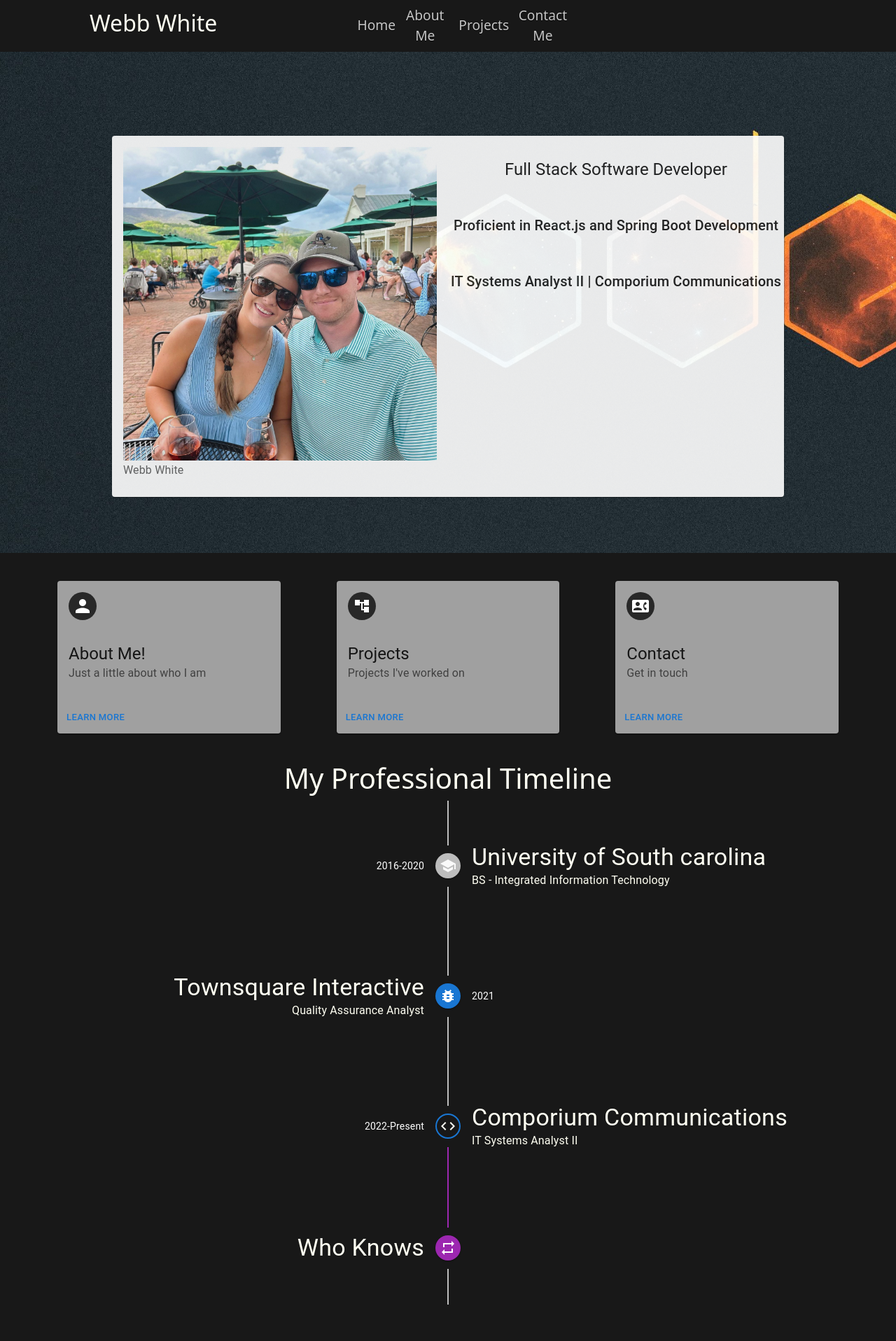
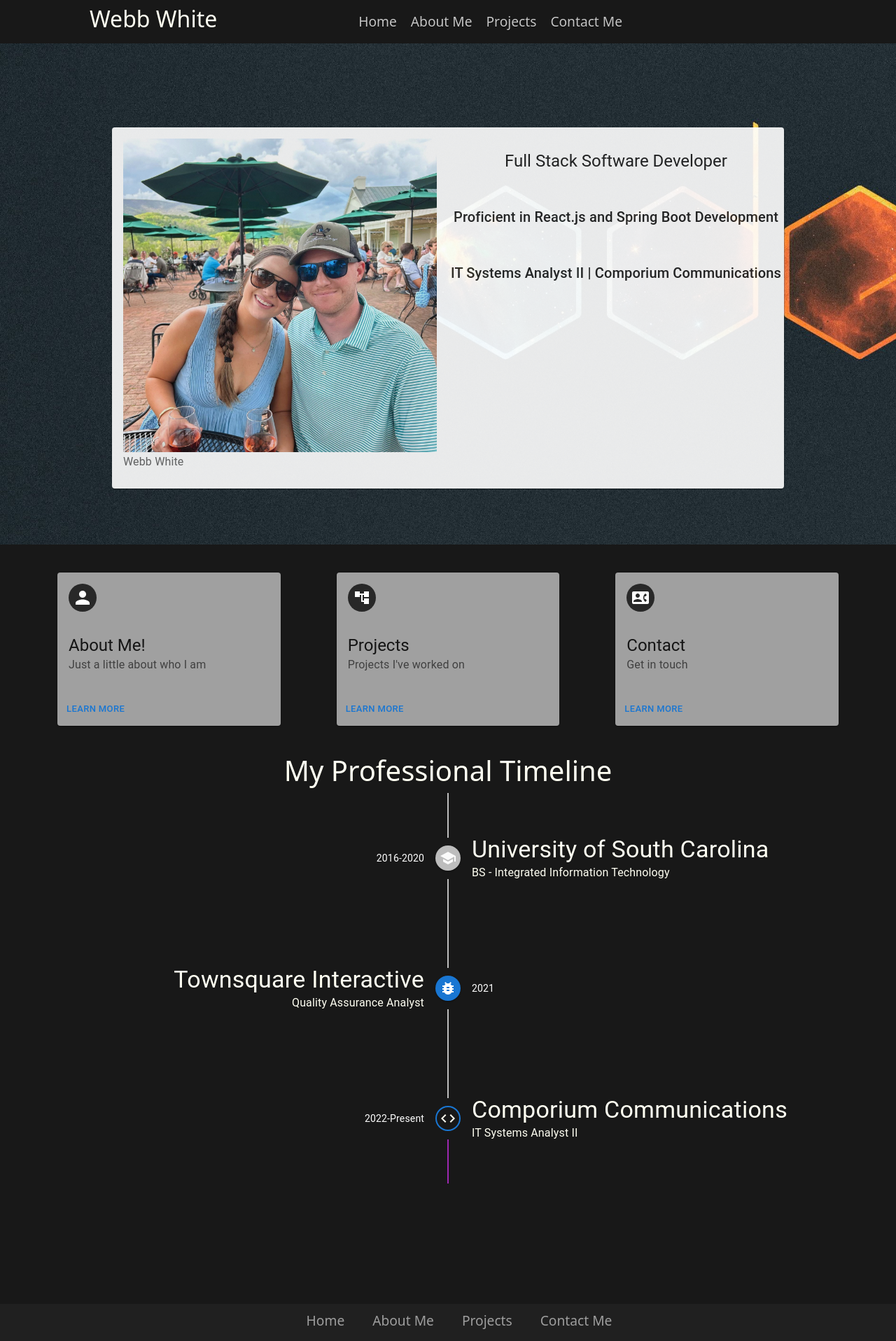
Before and after one commit to Webbwhite98/webbwhite, a React (Create React App) app: page / in a window 1280 px wide. Shown: the top 1916 px of the page at 70% size. Built offline with nearby package versions, Linux system fonts and the light colour scheme.

Commit message:
fixing nav items in header & footer

```diff
--- a/src/App.css
+++ b/src/App.css
@@ -47,10 +47,10 @@ li {
   list-style-type: none; /* Hide the default marker */
 }
 
-.menu__link {
+.menu__link-header {
   font-size: 1.2rem;
   color: white;
-  /*margin: 0 10px;*/
+  margin: 0 10px;
   display: inline-block;
   transition: 0.5s;
   text-decoration: none;
--- a/src/components/navigation/Footer.jsx
+++ b/src/components/navigation/Footer.jsx
@@ -14,10 +14,10 @@ const Footer=()=>{
             {/*</div>*/}
 
             <ul className="menu">
-                <li className="nav-item"><NavLink to={"/"} className={'menu__link'} exact={true}>Home</NavLink></li>
-                <li className="menu__item"><NavLink to={"/about"} className={'menu__link'} exact={true}>About Me</NavLink></li>
-                <li className="menu__item"><NavLink to={"/projects"} className={'menu__link'} exact={true}>Projects</NavLink></li>
-                <li className="menu__item"><NavLink to={"/contact"} className={'menu__link'} exact={true}>Contact Me</NavLink></li>
+                <li className="menu__link-header"><NavLink to={"/"} className={'menu__link-header'} exact={true}>Home</NavLink></li>
+                <li className="menu__link-header"><NavLink to={"/about"} className={'menu__link-header'} exact={true}>About Me</NavLink></li>
+                <li className="menu__link-header"><NavLink to={"/projects"} className={'menu__link-header'} exact={true}>Projects</NavLink></li>
+                <li className="menu__link-header"><NavLink to={"/contact"} className={'menu__link-header'} exact={true}>Contact Me</NavLink></li>
 
 
 
--- a/src/components/navigation/Header.jsx
+++ b/src/components/navigation/Header.jsx
@@ -20,7 +20,7 @@ const Header =()=>{
 
 
                 {/*<img onClick={()=>navigate(`/`)} className={"navbar-brand"}  alt={'logo'}/>*/}
-                <div style={{paddingLeft:'10vw'}}>
+                <div style={{paddingLeft:'10vw'}}  onClick={()=>navigate(`/`)}>
                     <h2>Webb White</h2>
                 </div>
 
@@ -28,7 +28,7 @@ const Header =()=>{
                 <div className={'navbar-nav-scroll'} style={{paddingLeft:'15vw'}}>
                     <ul className={'nav justify-content-end'}>
                         <li className={'nav-item'}>
-                            <NavLink to={"/"} className={'menu__link'} exact={true}>Home</NavLink>
+                            <NavLink to={"/"} className={'menu__link-header'} exact={true}>Home</NavLink>
                         </li>
                     </ul>
                 </div>
@@ -36,7 +36,7 @@ const Header =()=>{
                 <div className={'navbar-nav-scroll'}>
                     <ul className={'nav justify-content-end'}>
                         <li className={'nav-item'}>
-                            <NavLink to={"/about"} className={'menu__link'} exact={true}>About Me</NavLink>
+                            <NavLink to={"/about"} className={'menu__link-header'} exact={true}>About Me</NavLink>
                         </li>
                     </ul>
                 </div>
@@ -45,14 +45,14 @@ const Header =()=>{
                 <div className={'navbar-nav-scroll'}>
                     <ul className={'nav justify-content-end'}>
                         <li className={'nav-item'}>
-                            <NavLink to={"/projects"} className={'menu__link'} exact={true}>Projects</NavLink>
+                            <NavLink to={"/projects"} className={'menu__link-header'} exact={true}>Projects</NavLink>
                         </li>
                     </ul>
                 </div>
                 <div className={'navbar-nav-scroll'}>
                     <ul className={'nav justify-content-end'}>
                         <li className={'nav-item'}>
-                            <NavLink to={"/contact"} className={'menu__link'} exact={true}>Contact Me</NavLink>
+                            <NavLink to={"/contact"} className={'menu__link-header'} exact={true}>Contact Me</NavLink>
                         </li>
                     </ul>
                 </div>
@@ -66,7 +66,7 @@ const Header =()=>{
 
                     {mobileNavOpen ?
                         <nav className="mobile-nav">
-                           <div style={{paddingTop:'1vh', paddingLeft:'10vw'}}>
+                           <div style={{paddingTop:'1vh', paddingLeft:'10vw'}}  onClick={()=>{navigate(`/`);setMobileNavOpen(!mobileNavOpen)}}>
                                <h2>Webb White</h2>
                            </div>
                             <ul>
--- a/src/components/other/WebbTimeLine.jsx
+++ b/src/components/other/WebbTimeLine.jsx
@@ -42,7 +42,7 @@ const WebbTimeLine=()=>{
                 </TimelineSeparator>
                 <TimelineContent className={'timeline'}  sx={{ py: '60px', px: 2 }}>
                     <Typography variant="h4" component="span" sx={{mt: 4, mb: 2, '@media (max-width: 663px)': {fontSize: '15px'},}}>
-                        University of South carolina
+                        University of South Carolina
                     </Typography>
                     <Typography sx={{ '@media (max-width: 663px)': {fontSize: '12px'},}}>
                         BS - Integrated Information Technology</Typography>
@@ -99,23 +99,23 @@ const WebbTimeLine=()=>{
                             IT Systems Analyst II</Typography>
                 </TimelineContent>
             </TimelineItem>
-            <TimelineItem>
-                <TimelineSeparator>
-                    <TimelineConnector sx={{ bgcolor: 'secondary.main' }} />
-                    <TimelineDot color="secondary">
-                        <RepeatIcon />
-                    </TimelineDot>
-                    <TimelineConnector />
-                </TimelineSeparator>
-                <TimelineContent sx={{ py: '60px', px: 2 }}>
-                    <Typography variant="h4" component="span" sx={{mt: 4, mb: 2, '@media (max-width: 663px)': {fontSize: '15px'},}}>
-                        Who Knows
-                    </Typography>
+            {/*<TimelineItem>*/}
+            {/*    <TimelineSeparator>*/}
+            {/*        <TimelineConnector sx={{ bgcolor: 'secondary.main' }} />*/}
+            {/*        <TimelineDot color="secondary">*/}
+            {/*            <RepeatIcon />*/}
+            {/*        </TimelineDot>*/}
+            {/*        <TimelineConnector />*/}
+            {/*    </TimelineSeparator>*/}
+            {/*    <TimelineContent sx={{ py: '60px', px: 2 }}>*/}
+            {/*        <Typography variant="h4" component="span" sx={{mt: 4, mb: 2, '@media (max-width: 663px)': {fontSize: '15px'},}}>*/}
+            {/*            Who Knows*/}
+            {/*        </Typography>*/}
 
-                </TimelineContent>
+            {/*    </TimelineContent>*/}
 
 
-            </TimelineItem>
+            {/*</TimelineItem>*/}
         </Timeline>
     );
 }
--- a/src/components/pages/AboutMe.jsx
+++ b/src/components/pages/AboutMe.jsx
@@ -18,9 +18,9 @@ const AboutMe=()=>{
         <Grid container direction={'column'} spacing={4} alignItems={'center'} style={{paddingTop:'8vh'}}>
             <Grid item xs className={'background-about'} >
                 <Grid container direction={'row'} alignItems={'center'}   justifyContent="center">
-                    <Grid item xs={9} style={{paddingBottom:'10vh', paddingTop:'10vh'}}>
+                    <Grid item xs={10} style={{paddingBottom:'10vh', paddingTop:'10vh'}}>
                         <Card style={{opacity:'.9'}}>
-                           <Grid container direction={'column'} spacing={2} alignItems={'center'}>
+                           <Grid container direction={'column'} spacing={2} alignItems={'center'} style={{textAlign:'center'}}>
                                <CardContent>
                               <Grid item xs >
                                       <Typography variant="h3" color="text.secondary" component="div">
```
